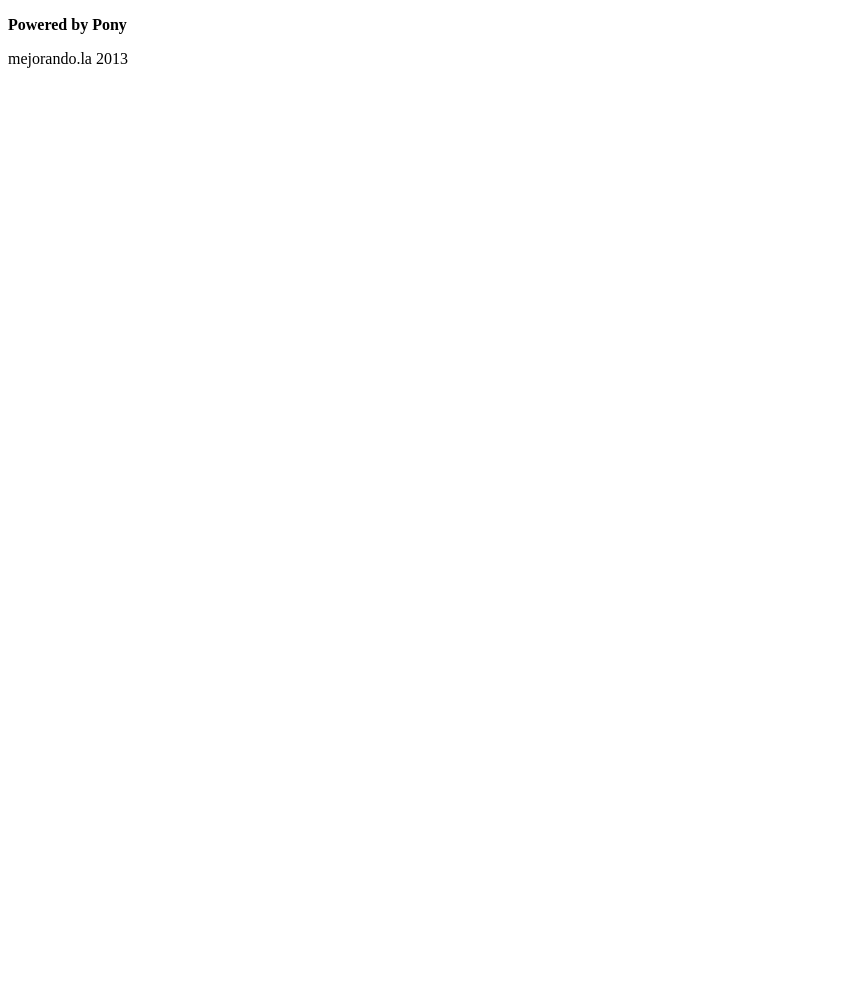
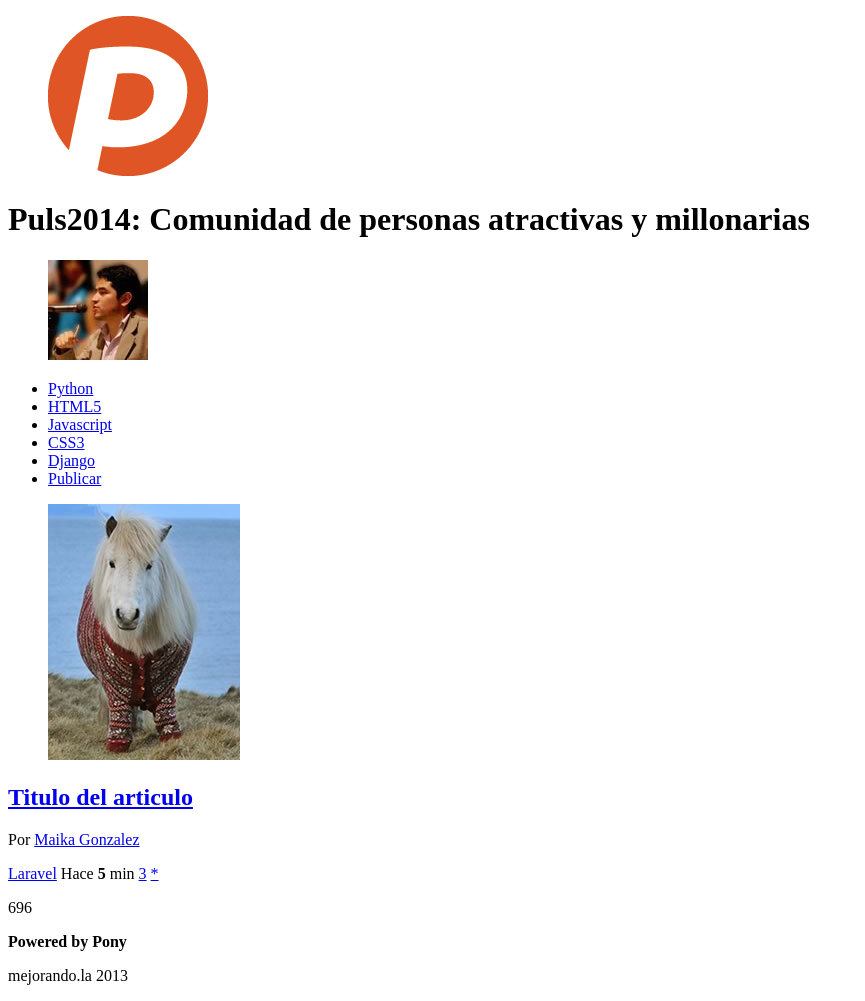
Before and after one commit to yoelfme/Puls2014-Europa, a plain HTML site: page index.html in a window 1280 px wide. Shown: the whole page, without its empty margins (0-865 px from the left). Before the commit the page ends 800 px from the top, so only its background shows below. Drawn offline with Linux system fonts and the light colour scheme.

Commit message:
Finalizando primera clase

```diff
--- a/index.html
+++ b/index.html
@@ -5,10 +5,52 @@
 	<title>Puls2014-Europa</title>
 </head>
 <body>
-	<header></header>
-	<nav></nav>
-	<section>
-		<article></article>
+	<header>
+		<figure id="logo">
+			<img src="logo.png" alt="Logo">
+		</figure>
+		<h1>Puls2014: Comunidad de personas atractivas y millonarias</h1>
+		<figure id="avatar">
+			<img src="avatar.jpg" alt="Avatar">
+		</figure>
+	</header>
+	<nav>
+		<ul>
+			<li><a href="#">Python</a></li>
+			<li><a href="#">HTML5</a></li>
+			<li><a href="#">Javascript</a></li>
+			<li><a href="#">CSS3</a></li>
+			<li><a href="#">Django</a></li>
+			<li id="publicar_nav">
+				<a href="#">Publicar</a>
+			</li>
+		</ul>
+	</nav>
+	<section id="contenido">
+		<article class="item">
+			<figure class="imagen_item">
+				<img src="imagen.jpg" alt="Imagen post">
+			</figure>
+			<h2 class="titulo_item">
+				<a href="#">Titulo del articulo</a>
+			</h2>
+			<p class="autor_item">
+				Por <a href="#">Maika Gonzalez</a>
+			</p>
+			<p class="datos_item">
+				<a href="#" class="tag_item">Laravel</a>
+				<span class="fecha_item">
+					Hace <strong>5</strong> min
+				</span>
+				<a href="#" class="comentarios_item">3</a>
+				<a href="#" class="guardar_item">*</a>
+			</p>
+			<p class="votacion">
+				<a href="#" class="up"></a>
+				696
+				<a href="#" class="down"></a>
+			</p>
+		</article>
 	</section>
 	<footer>
 		<p>
```
